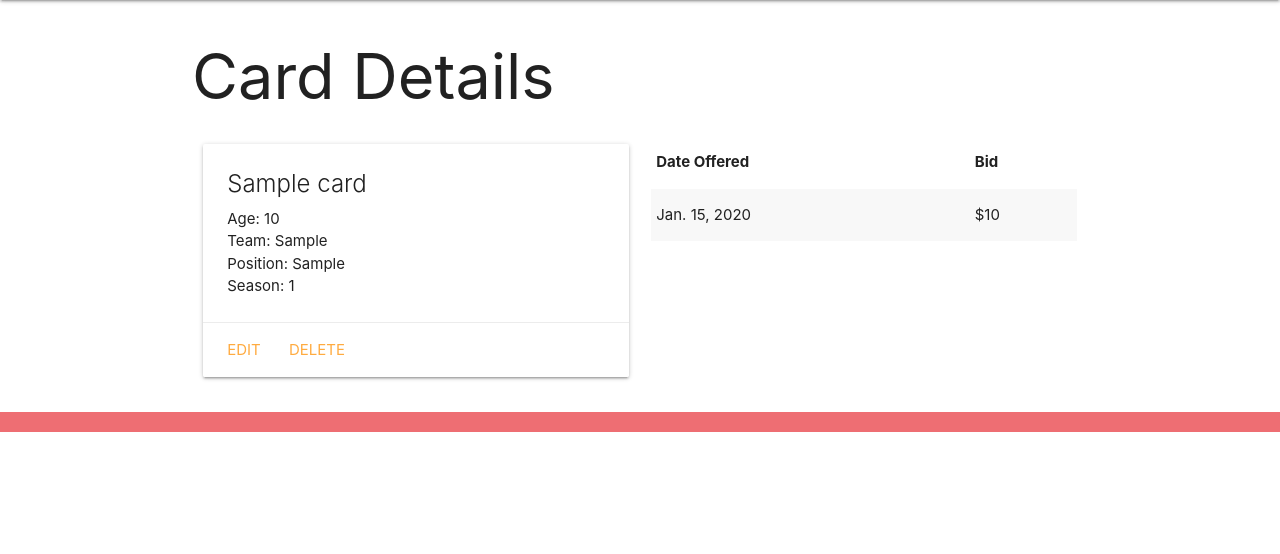
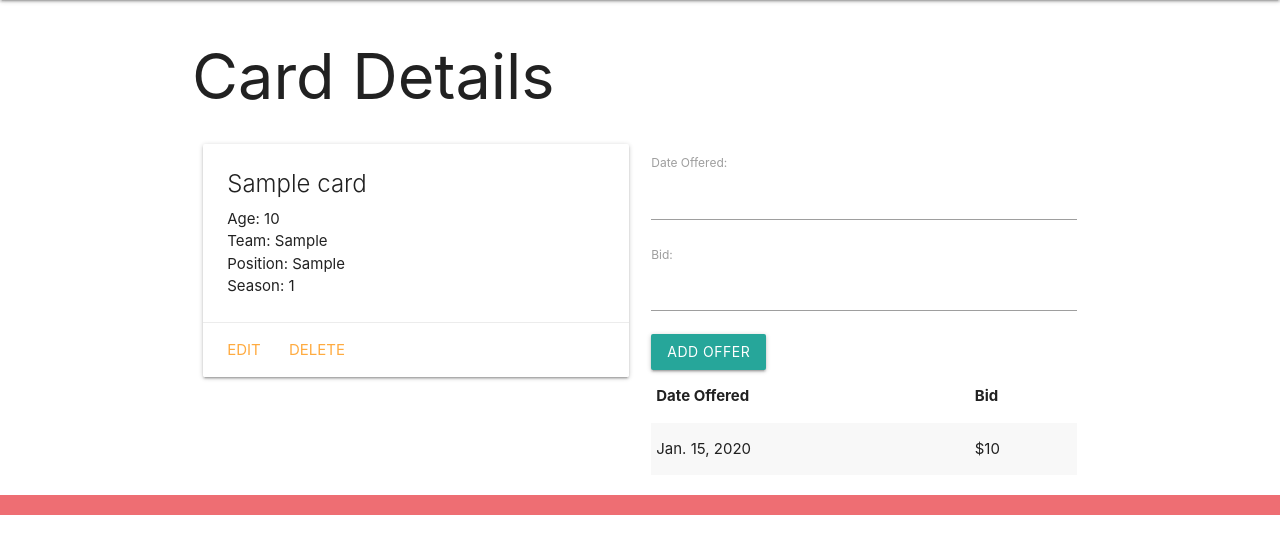
Before and after one commit to hink123/baseball_cards, a Django app: page /cards/1/ in a window 1280 px wide. Shown: the part 64-618 px from the top of the page. Run offline with Django 3.2, Linux system fonts and the light colour scheme; tables that the repository leaves empty hold one stand-in row (values such as "Sample post").

Commit message:
form to add offer

```diff
--- /dev/null
+++ b/main_app/forms.py
@@ -0,0 +1,7 @@
+from django.forms import ModelForm
+from .models import Offer
+
+class OfferForm(ModelForm):
+    class Meta:
+        model = Offer
+        fields = ['date', 'price']
--- a/main_app/templates/cards/detail.html
+++ b/main_app/templates/cards/detail.html
@@ -19,6 +19,11 @@
     </div>
   </div>
   <div class="col s6">
+    <form action="" method="post">
+      {% csrf_token %}
+      {{ offer_form.as_p }}
+      <input type="submit" class="btn" value="Add Offer">
+    </form>
     <table class="striped">
       <thead>
         <tr><th>Date Offered</th><th>Bid</th></tr>
--- a/main_app/views.py
+++ b/main_app/views.py
@@ -1,6 +1,7 @@
 from django.shortcuts import render
 from django.views.generic.edit import CreateView, UpdateView, DeleteView
 from .models import Card
+from .forms import OfferForm
 
 # Create your views here.
 
@@ -18,7 +19,11 @@ def cards_index(request):
 
 def cards_detail(request, card_id):
     card = Card.objects.get(id=card_id)
-    return render(request, 'cards/detail.html', {'card': card})
+    offer_form = OfferForm()
+    return render(request, 'cards/detail.html', {
+        'card': card,
+        'offer_form': offer_form
+    })
 
 class CardCreate(CreateView):
     model = Card
```
